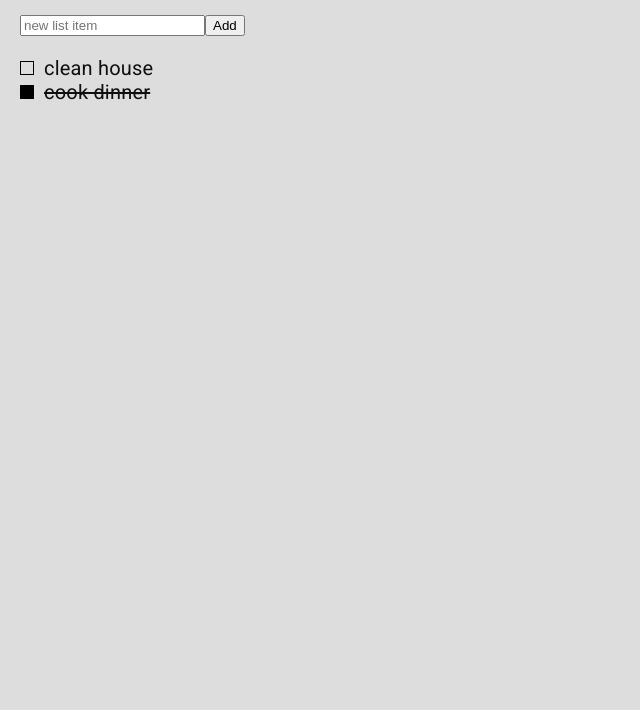
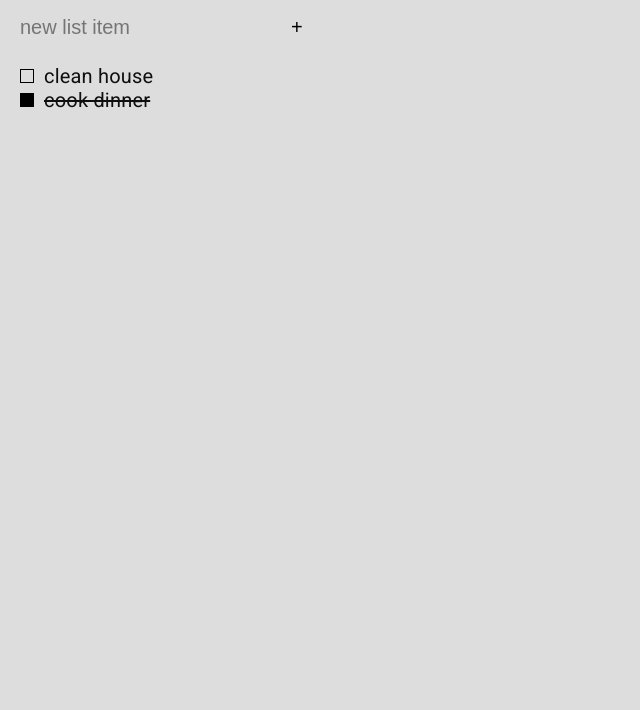
Before and after one commit to chazmcgrill/checklist, a React app: page / in a window 1280 px wide. Shown: the part 90-800 px from the top of the page, without its empty margins (0-640 px from the left). Built offline with nearby package versions, Linux system fonts and the light colour scheme.

Commit message:
Form Improvements
Changed from div to a form so handles enter keypress for submit. Added form styling

```diff
--- a/src/components/ChecklistForm.js
+++ b/src/components/ChecklistForm.js
@@ -14,21 +14,23 @@ class ChecklistForm extends Component {
     this.setState({text: e.target.value});
   }
 
-  handleSubmit() {
+  handleSubmit(e) {
+    e.preventDefault();
     this.props.addItem(this.state.text);
+    this.setState({text: ''});
   }
 
   render() {
     return (
-      <div>
+      <form onSubmit={this.handleSubmit} className="checklist-form">
         <input
           type="text"
           placeholder="new list item"
           value={this.state.text}
           onChange={this.handleChange}
         />
-        <button onClick={this.handleSubmit}>Add</button>
-      </div>
+        <button type="submit">+</button>
+      </form>
     )
   }
 }
--- a/src/css/Checklist.sass
+++ b/src/css/Checklist.sass
@@ -4,6 +4,9 @@ h1
 ul
   list-style-type: none
   padding: 0
+
+li, button, .delete-button
+  cursor: pointer
 
 li div
   display: inline-block
@@ -18,3 +21,16 @@ li div
 
 li:hover .delete-button
   display: inline-block
+
+.checklist-form
+  input, button
+    font-size: 1rem
+    background: none
+    border: none
+    outline: none
+
+  input
+    padding: 5px 0
+
+    &:focus
+      border-bottom: 2px solid black
```
